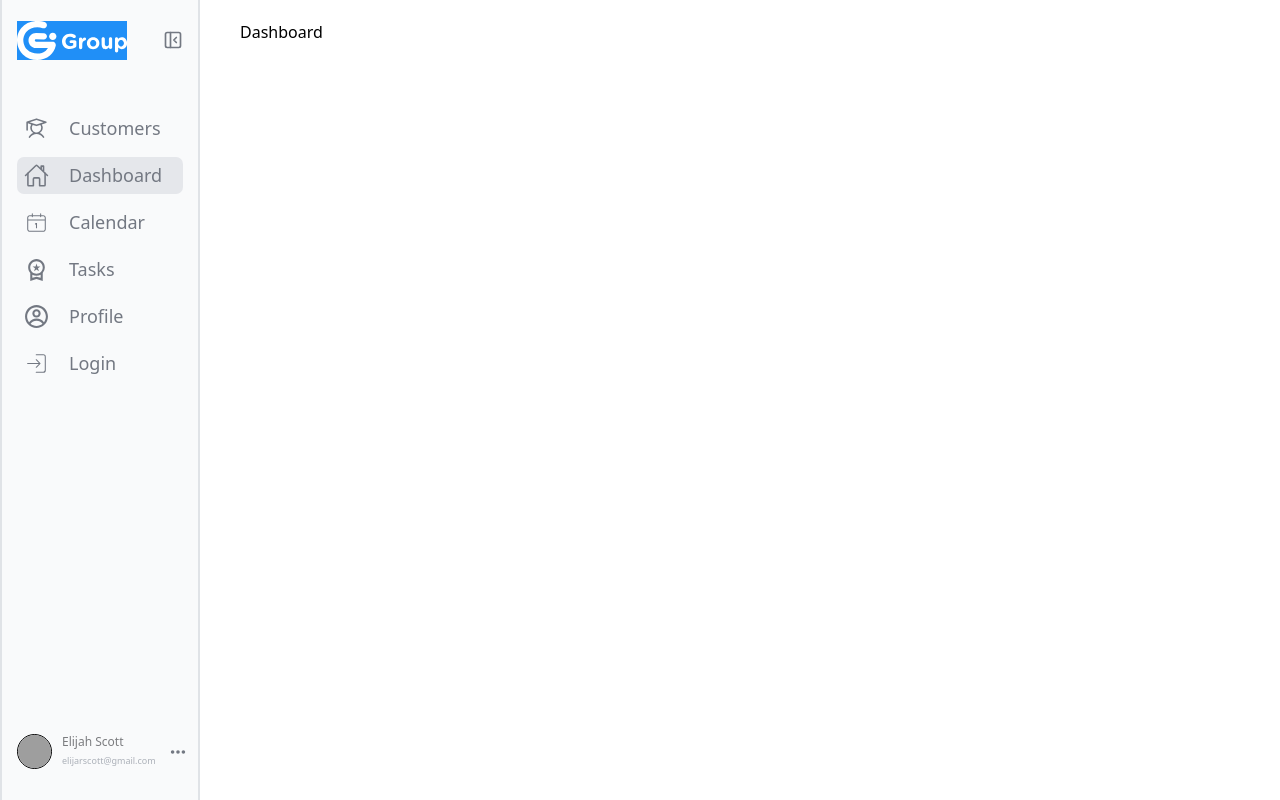
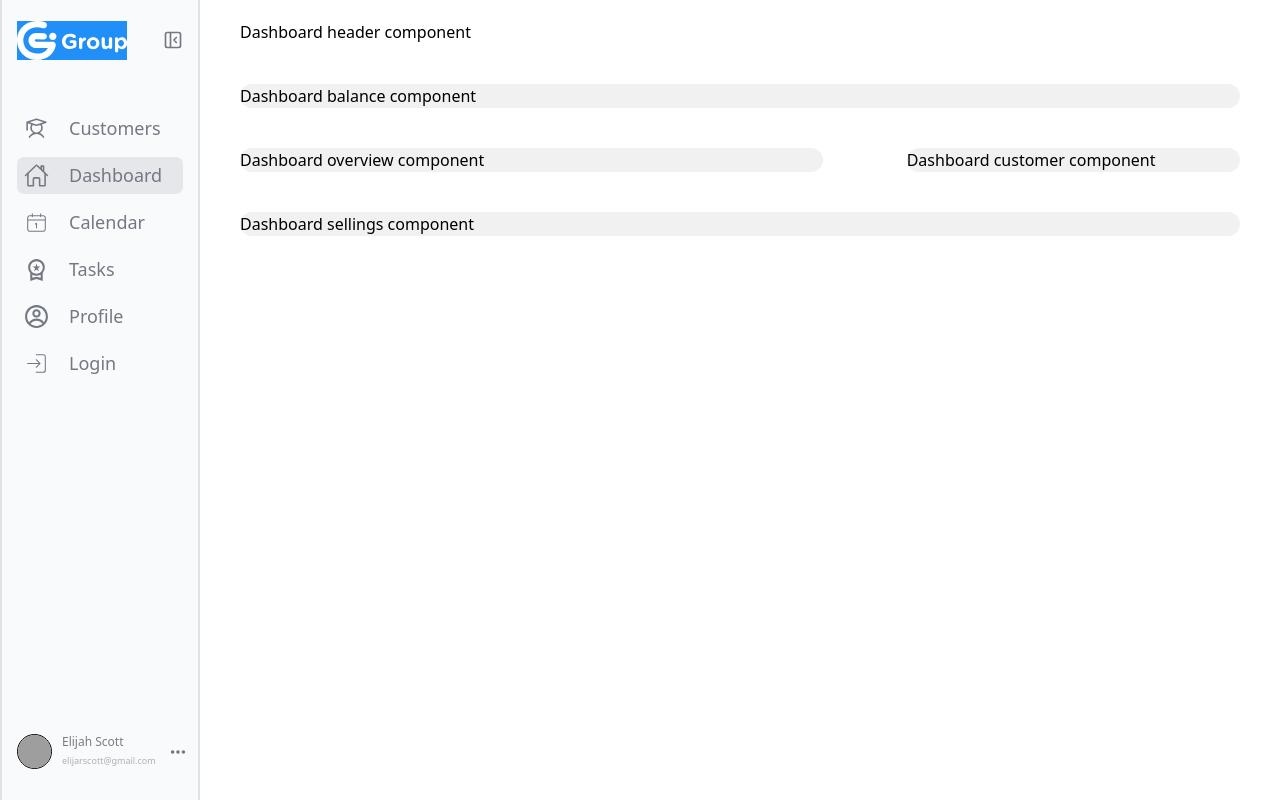
Before and after one commit to aliakbarimanov/gi-crm, a React (Create React App) app: page /dashboard in a window 1280 px wide. Built offline with nearby package versions, Linux system fonts and the light colour scheme; grey boxes are pictures that could not be loaded.

Commit message:
Added dashboard components

```diff
--- a/src/App.js
+++ b/src/App.js
@@ -1,7 +1,7 @@
 import { BrowserRouter, Route, Routes } from "react-router-dom";
 import "./App.scss";
 import Sidebar from "./components/Sidebar/Sidebar"
-import Dashboard from "./pages/dashboard/Dashboard";
+import Dashboard from "./pages/dashboard/Index";
 import Customers from "./pages/customers/Customers";
 import Calendar from "./pages/calendar/Calendar";
 import Tasks from "./pages/task/Task";
--- /dev/null
+++ b/src/components/dashboard/dashboard-balance/Index.jsx
@@ -0,0 +1,5 @@
+import React from "react";
+
+export default function Index() {
+  return <div className="w-full mb-10 rounded-3xl bg-mainGrey">Dashboard balance component</div>;
+}
--- /dev/null
+++ b/src/components/dashboard/dashboard-customers/Index.jsx
@@ -0,0 +1,5 @@
+import React from "react";
+
+export default function Index() {
+  return <div className="w-4/12 rounded-3xl bg-mainGrey">Dashboard customer component</div>;
+}
--- /dev/null
+++ b/src/components/dashboard/dashboard-header/Index.jsx
@@ -0,0 +1,5 @@
+import React from "react";
+
+export default function Index() {
+  return <div className="w-full mb-10">Dashboard header component</div>;
+}
--- /dev/null
+++ b/src/components/dashboard/dashboard-overview/Index.jsx
@@ -0,0 +1,5 @@
+import React from "react";
+
+export default function Index() {
+  return <div className="w-7/12 rounded-3xl bg-mainGrey">Dashboard overview component</div>;
+}
--- /dev/null
+++ b/src/components/dashboard/dashboard-sellings/Index.jsx
@@ -0,0 +1,5 @@
+import React from "react";
+
+export default function Index() {
+  return <div className="w-full rounded-3xl bg-mainGrey">Dashboard sellings component</div>;
+}
--- a/src/pages/dashboard/Dashboard.jsx
+++ /dev/null
@@ -1,9 +0,0 @@
-function Dashboard() {
-    return (
-        <div>
-            <h1>Dashboard</h1>
-        </div>
-    )
-}
-
-export default Dashboard
--- /dev/null
+++ b/src/pages/dashboard/Index.jsx
@@ -0,0 +1,21 @@
+import React from "react";
+
+import DashboardHeader from "../../components/dashboard/dashboard-header/Index";
+import DashboardBalance from "../../components/dashboard/dashboard-balance/Index";
+import DashboardOverview from "../../components/dashboard/dashboard-overview/Index";
+import DashboardCustomers from "../../components/dashboard/dashboard-customers/Index";
+import DashboardSellings from "../../components/dashboard/dashboard-sellings/Index";
+
+export default function Index() {
+  return (
+    <section>
+      <DashboardHeader />
+      <DashboardBalance />
+      <div className="mb-10 flex justify-between">
+        <DashboardOverview />
+        <DashboardCustomers />
+      </div>
+      <DashboardSellings />
+    </section>
+  );
+}
--- a/tailwind.config.js
+++ b/tailwind.config.js
@@ -5,6 +5,9 @@ module.exports = {
   ],
   theme: {
     extend: {},
+    colors: {
+      mainGrey: "#f1f1f1",
+    }
   },
   plugins: [],
 }
```
